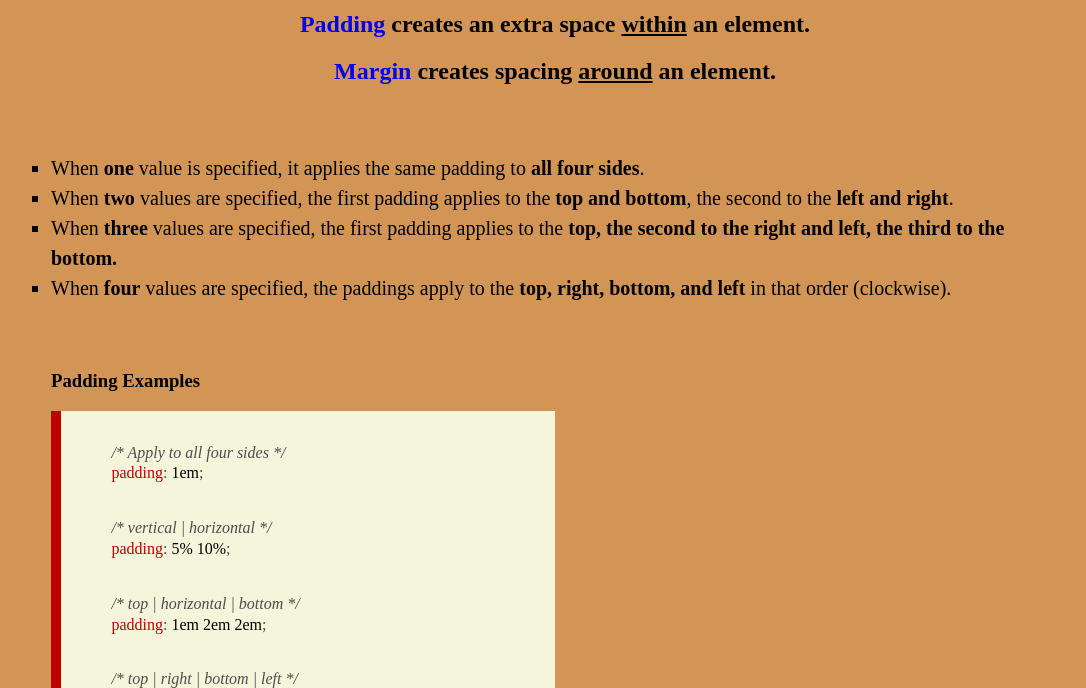
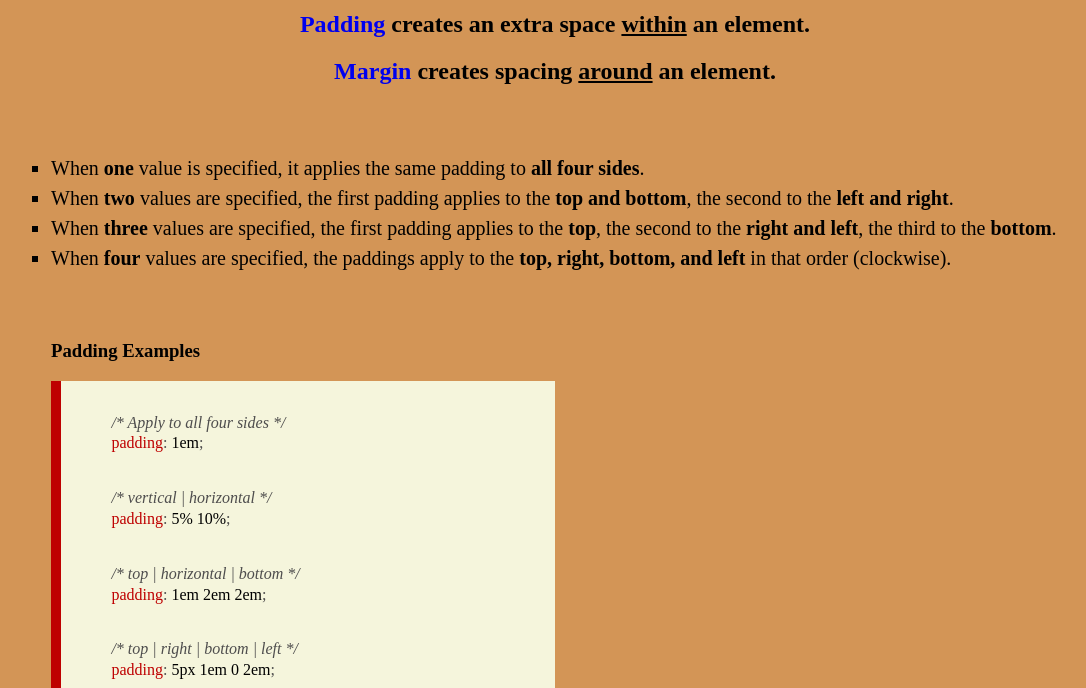
Before and after one commit to TiagoMartins14/Cheat-Sheets.github.io, a plain HTML site: page index.html in a window 1280 px wide. Shown: the part 108-796 px from the top of the page, without its empty margins (85-1171 px from the left). Drawn offline with Linux system fonts and the light colour scheme; a web font is replaced by a local one.

Commit message:
Update index.html

```diff
--- a/index.html
+++ b/index.html
@@ -14,12 +14,18 @@
     <main>
         <h2><a href="https://developer.mozilla.org/en-US/docs/Web/CSS/padding" target="_blank" class="url">Padding</a> creates an extra space <span class="underline">within</span> an element.</h2>
         <h2><a href="https://developer.mozilla.org/en-US/docs/Web/CSS/margin" target="_blank" class="url">Margin</a> creates spacing <span class="underline">around</span> an element.</h2>
+
+<!-- Value Rules -->
+
         <ul>
             <li>When <span class="bold">one</span> value is specified, it applies the same padding to <span class="bold">all four sides</span>.</li>
             <li>When <span class="bold">two</span> values are specified, the first padding applies to the <span class="bold">top and bottom</span>, the second to the <span class="bold">left and right</span>.</li>
-            <li>When <span class="bold">three</span> values are specified, the first padding applies to the <span class="bold">top, the second to the <span class="bold">right and left</span>, the third to the <span class="bold">bottom</span>.</li>
+            <li>When <span class="bold">three</span> values are specified, the first padding applies to the <span class="bold">top</span>, the second to the <span class="bold">right and left</span>, the third to the <span class="bold">bottom</span>.</li>
             <li>When <span class="bold">four</span> values are specified, the paddings apply to the <span class="bold">top, right, bottom, and left</span> in that order (clockwise).</li>
         </ul>
+
+<!-- Padding Examples -->
+
         <h3>Padding Examples</h3>
         <div class="examples-pad">
             <p class="comment">/* Apply to all four sides */</p>
@@ -39,6 +45,9 @@
             <p class="coding"><span class="red">padding</span><span class="punctuation">:</span> initial<span class="punctuation">;</span></p>
             <p class="coding"><span class="red">padding</span><span class="punctuation">:</span> revert<span class="punctuation">;</span></p>
             <p class="coding"><span class="red">padding</span><span class="punctuation">:</span> unset<span class="punctuation">;</span></p>
+
+<!-- Margin Examples -->
+
         </div>
         <h3 class="right-side">Margin Examples</h3>
         <div class="examples-mar">
@@ -62,7 +71,7 @@
             <p class="coding"><span class="red">margin</span><span class="punctuation">:</span> unset<span class="punctuation">;</span></p>
         </div>
 
-        <!-- Future project: create some text beside each box woth comentaries or sugestions -->
+        <!-- Future project: create some text beside each box with comentaries or sugestions -->
 
         <footer>
             <p>Designed by Tiago Martins &#8482</p>
```
